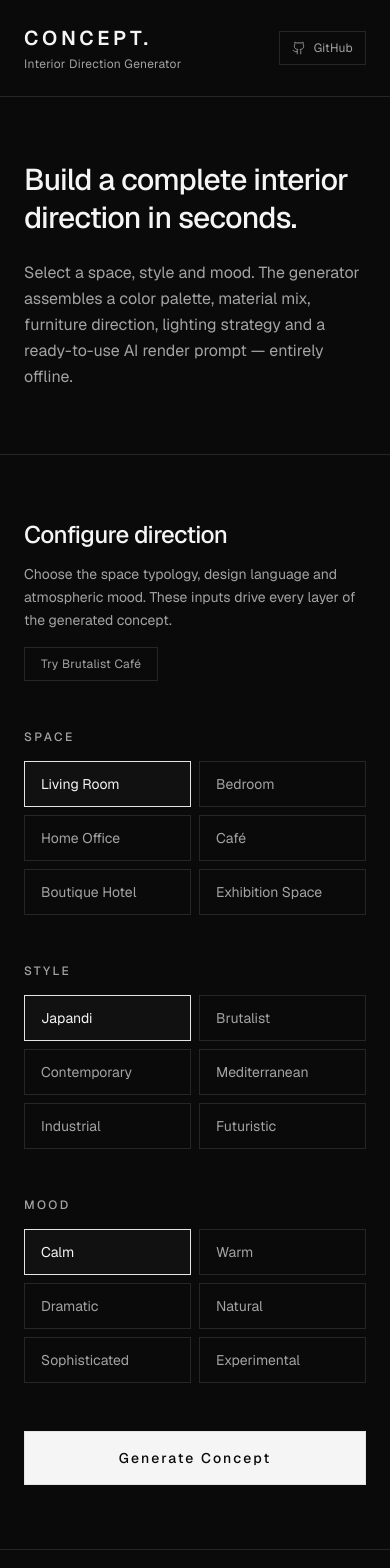
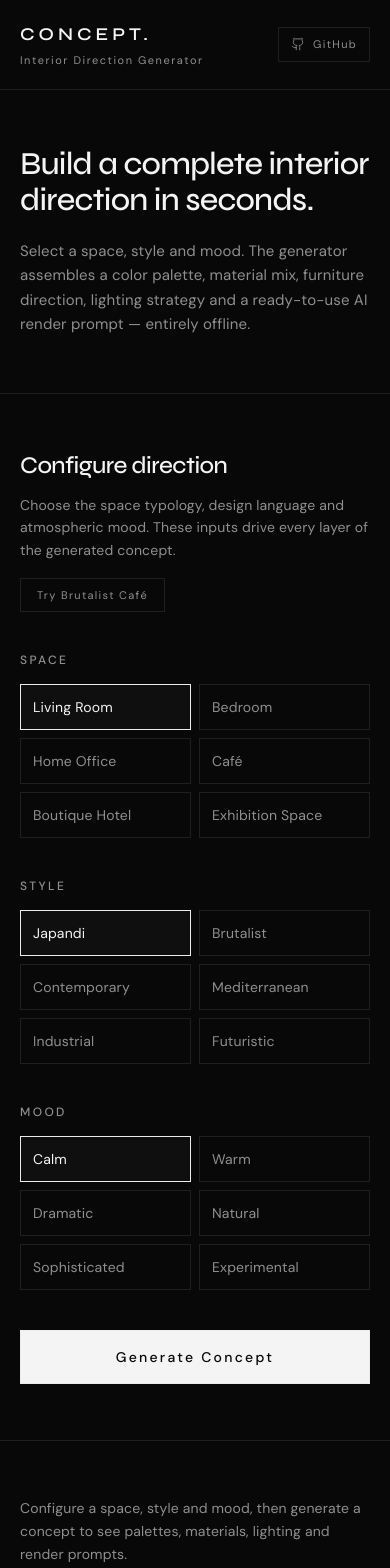
Before and after one commit to keremry/interior-concept-generator, a Next.js app: page / in a window 390 px wide. Shown: the top 1568 px of the page. Built offline with nearby package versions, Linux system fonts and the light colour scheme.

Commit message:
style: refine responsive dark interface

```diff
--- a/src/app/globals.css
+++ b/src/app/globals.css
@@ -1,13 +1,13 @@
 @import "tailwindcss";
 
 :root {
-  --background: #0a0a0a;
-  --foreground: #f5f5f5;
-  --muted: #a3a3a3;
-  --border: #262626;
-  --surface: #111111;
-  --surface-hover: #171717;
-  --accent: #e5e5e5;
+  --background: #080808;
+  --foreground: #f4f4f4;
+  --muted: #8f8f8f;
+  --border: #1f1f1f;
+  --surface: #0f0f0f;
+  --surface-hover: #151515;
+  --accent: #ececec;
 }
 
 @theme inline {
@@ -18,7 +18,8 @@
   --color-surface: var(--surface);
   --color-surface-hover: var(--surface-hover);
   --color-accent: var(--accent);
-  --font-sans: var(--font-geist-sans);
+  --font-sans: var(--font-dm-sans);
+  --font-display: var(--font-syne);
   --font-mono: var(--font-geist-mono);
 }
 
@@ -35,9 +36,39 @@ body {
   color: var(--foreground);
   font-family: var(--font-sans), system-ui, sans-serif;
   min-height: 100vh;
+  letter-spacing: 0.01em;
 }
 
 ::selection {
-  background: #e5e5e5;
-  color: #0a0a0a;
+  background: #ececec;
+  color: #080808;
 }
+
+.font-display {
+  font-family: var(--font-display), var(--font-sans), system-ui, sans-serif;
+}
+
+.result-enter {
+  animation: result-fade 420ms ease-out;
+}
+
+@keyframes result-fade {
+  from {
+    opacity: 0;
+    transform: translateY(8px);
+  }
+  to {
+    opacity: 1;
+    transform: translateY(0);
+  }
+}
+
+@media (prefers-reduced-motion: reduce) {
+  html {
+    scroll-behavior: auto;
+  }
+
+  .result-enter {
+    animation: none;
+  }
+}
--- a/src/app/layout.tsx
+++ b/src/app/layout.tsx
@@ -1,9 +1,14 @@
 import type { Metadata } from "next";
-import { Geist, Geist_Mono } from "next/font/google";
+import { DM_Sans, Geist_Mono, Syne } from "next/font/google";
 import "./globals.css";
 
-const geistSans = Geist({
-  variable: "--font-geist-sans",
+const dmSans = DM_Sans({
+  variable: "--font-dm-sans",
+  subsets: ["latin"],
+});
+
+const syne = Syne({
+  variable: "--font-syne",
   subsets: ["latin"],
 });
 
@@ -26,7 +31,7 @@ export default function RootLayout({
   return (
     <html
       lang="en"
-      className={`${geistSans.variable} ${geistMono.variable} h-full antialiased`}
+      className={`${dmSans.variable} ${syne.variable} ${geistMono.variable} h-full antialiased`}
     >
       <body className="min-h-full flex flex-col bg-background text-foreground">
         {children}
--- a/src/app/page.tsx
+++ b/src/app/page.tsx
@@ -94,13 +94,13 @@ export default function Home() {
         />
       </main>
       <footer className="border-t border-border">
-        <div className="mx-auto flex max-w-6xl flex-col gap-2 px-6 py-8 text-xs text-muted sm:flex-row sm:items-center sm:justify-between sm:px-8">
-          <span>Interior Concept Generator</span>
+        <div className="mx-auto flex max-w-6xl flex-col gap-2 px-5 py-8 text-xs text-muted sm:flex-row sm:items-center sm:justify-between sm:px-8">
+          <span>Interior Concept Generator · Kerem</span>
           <a
             href="https://www.ka57studio.com"
             target="_blank"
             rel="noopener noreferrer"
-            className="transition-colors hover:text-foreground"
+            className="transition-colors duration-200 hover:text-foreground"
           >
             www.ka57studio.com
           </a>
--- a/src/components/ColorPalette.tsx
+++ b/src/components/ColorPalette.tsx
@@ -18,7 +18,7 @@ export function ColorPalette({ palette }: ColorPaletteProps) {
       </div>
       <div className="grid grid-cols-2 gap-3 sm:grid-cols-5">
         {palette.map((swatch) => (
-          <div key={swatch.hex} className="space-y-2">
+          <div key={`${swatch.name}-${swatch.hex}`} className="space-y-2">
             <div
               className="aspect-[4/3] border border-border"
               style={{ backgroundColor: swatch.hex }}
@@ -26,7 +26,9 @@ export function ColorPalette({ palette }: ColorPaletteProps) {
             />
             <div>
               <p className="text-sm text-foreground">{swatch.name}</p>
-              <p className="font-mono text-xs text-muted">{swatch.hex}</p>
+              <p className="font-mono text-[11px] tracking-wide text-muted">
+                {swatch.hex}
+              </p>
             </div>
           </div>
         ))}
--- a/src/components/ConceptResult.tsx
+++ b/src/components/ConceptResult.tsx
@@ -36,8 +36,8 @@ export function ConceptResult({
   if (!concept) {
     return (
       <section id="results" className="border-b border-border">
-        <div className="mx-auto max-w-6xl px-6 py-16 sm:px-8 sm:py-20">
-          <p className="text-sm text-muted">
+        <div className="mx-auto max-w-6xl px-5 py-14 sm:px-8 sm:py-20">
+          <p className="max-w-xl text-sm leading-relaxed text-muted">
             Configure a space, style and mood, then generate a concept to see
             palettes, materials, lighting and render prompts.
           </p>
@@ -47,18 +47,15 @@ export function ConceptResult({
   }
 
   return (
-    <section
-      id="results"
-      className="border-b border-border animate-in fade-in duration-500"
-    >
-      <div className="mx-auto max-w-6xl px-6 py-16 sm:px-8 sm:py-20">
+    <section id="results" className="border-b border-border">
+      <div className="result-enter mx-auto max-w-6xl px-5 py-14 sm:px-8 sm:py-20">
         <div className="mb-10 flex flex-col gap-6 sm:flex-row sm:items-start sm:justify-between">
           <div className="max-w-3xl">
-            <p className="text-xs uppercase tracking-[0.2em] text-muted">
+            <p className="text-[11px] uppercase tracking-[0.2em] text-muted sm:text-xs">
               Generated Concept
               {concept.variation > 0 ? ` · Variation ${concept.variation + 1}` : ""}
             </p>
-            <h2 className="mt-3 text-2xl font-medium tracking-tight text-foreground sm:text-4xl">
+            <h2 className="font-display mt-3 text-2xl font-medium tracking-tight text-foreground sm:text-4xl">
               {concept.title}
             </h2>
             <p className="mt-5 text-base leading-relaxed text-muted">
--- a/src/components/ConfigPanel.tsx
+++ b/src/components/ConfigPanel.tsx
@@ -31,10 +31,10 @@ export function ConfigPanel({
 }: ConfigPanelProps) {
   return (
     <section className="border-b border-border">
-      <div className="mx-auto max-w-6xl px-6 py-16 sm:px-8 sm:py-20">
-        <div className="mb-12 flex flex-col gap-4 sm:flex-row sm:items-end sm:justify-between">
+      <div className="mx-auto max-w-6xl px-5 py-14 sm:px-8 sm:py-20">
+        <div className="mb-10 flex flex-col gap-4 sm:mb-12 sm:flex-row sm:items-end sm:justify-between">
           <div>
-            <h2 className="text-2xl font-medium tracking-tight text-foreground sm:text-3xl">
+            <h2 className="font-display text-2xl font-medium tracking-tight text-foreground sm:text-3xl">
               Configure direction
             </h2>
             <p className="mt-3 max-w-xl text-sm leading-relaxed text-muted">
@@ -45,13 +45,13 @@ export function ConfigPanel({
           <button
             type="button"
             onClick={onPreset}
-            className="self-start border border-border px-4 py-2 text-xs tracking-wide text-muted transition-colors hover:border-accent hover:text-foreground sm:self-auto"
+            className="self-start border border-border px-4 py-2 text-[11px] tracking-[0.12em] text-muted transition-colors duration-200 hover:border-accent hover:text-foreground sm:self-auto"
           >
             Try Brutalist Café
           </button>
         </div>
 
-        <div className="space-y-12">
+        <div className="space-y-10 sm:space-y-12">
           <SelectionGroup
             label="Space"
             options={SPACE_OPTIONS}
@@ -72,11 +72,11 @@ export function ConfigPanel({
           />
         </div>
 
-        <div className="mt-12">
+        <div className="mt-10 sm:mt-12">
           <button
             type="button"
             onClick={onGenerate}
-            className="w-full border border-accent bg-foreground px-8 py-4 text-sm font-medium tracking-[0.15em] text-background transition-opacity hover:opacity-90 sm:w-auto"
+            className="w-full border border-accent bg-foreground px-8 py-4 text-sm font-medium tracking-[0.16em] text-background transition-opacity duration-200 hover:opacity-90 sm:w-auto"
           >
             Generate Concept
           </button>
--- a/src/components/Header.tsx
+++ b/src/components/Header.tsx
@@ -9,12 +9,12 @@ export function Header({
 }: HeaderProps) {
   return (
     <header className="border-b border-border">
-      <div className="mx-auto flex max-w-6xl items-center justify-between px-6 py-6 sm:px-8">
+      <div className="mx-auto flex max-w-6xl items-center justify-between gap-4 px-5 py-5 sm:px-8 sm:py-6">
         <div>
-          <p className="text-xl font-semibold tracking-[0.18em] text-foreground">
+          <p className="font-display text-lg font-semibold tracking-[0.22em] text-foreground sm:text-xl">
             CONCEPT.
           </p>
-          <p className="mt-1 text-xs tracking-wide text-muted">
+          <p className="mt-1 text-[11px] tracking-[0.14em] text-muted sm:text-xs">
             Interior Direction Generator
           </p>
         </div>
@@ -22,7 +22,7 @@ export function Header({
           href={githubUrl}
           target="_blank"
           rel="noopener noreferrer"
-          className="inline-flex items-center gap-2 border border-border px-3 py-2 text-xs tracking-wide text-muted transition-colors hover:border-accent hover:text-foreground"
+          className="inline-flex items-center gap-2 border border-border px-3 py-2 text-[11px] tracking-[0.12em] text-muted transition-colors duration-200 hover:border-accent hover:text-foreground"
         >
           <Github size={14} strokeWidth={1.5} />
           GitHub
--- a/src/components/Hero.tsx
+++ b/src/components/Hero.tsx
@@ -1,11 +1,11 @@
 export function Hero() {
   return (
     <section className="border-b border-border">
-      <div className="mx-auto max-w-6xl px-6 py-16 sm:px-8 sm:py-24">
-        <h1 className="max-w-3xl text-3xl font-medium leading-tight tracking-tight text-foreground sm:text-5xl sm:leading-[1.15]">
+      <div className="mx-auto max-w-6xl px-5 py-14 sm:px-8 sm:py-24">
+        <h1 className="font-display max-w-3xl text-[2rem] font-medium leading-[1.15] tracking-tight text-foreground sm:text-5xl sm:leading-[1.12]">
           Build a complete interior direction in seconds.
         </h1>
-        <p className="mt-6 max-w-2xl text-base leading-relaxed text-muted sm:text-lg">
+        <p className="mt-5 max-w-2xl text-[15px] leading-relaxed text-muted sm:mt-6 sm:text-lg">
           Select a space, style and mood. The generator assembles a color
           palette, material mix, furniture direction, lighting strategy and a
           ready-to-use AI render prompt — entirely offline.
--- a/src/components/SelectionGroup.tsx
+++ b/src/components/SelectionGroup.tsx
@@ -24,10 +24,10 @@ export function SelectionGroup<T extends string>({
               key={option.id}
               type="button"
               onClick={() => onChange(option.id)}
-              className={`border px-4 py-3 text-left text-sm transition-colors ${
+              className={`border px-3 py-3 text-left text-sm transition-colors duration-200 sm:px-4 ${
                 selected
                   ? "border-accent bg-surface text-foreground"
-                  : "border-border bg-transparent text-muted hover:border-accent/60 hover:text-foreground"
+                  : "border-border bg-transparent text-muted hover:border-[#3a3a3a] hover:text-foreground"
               }`}
               aria-pressed={selected}
             >
```
